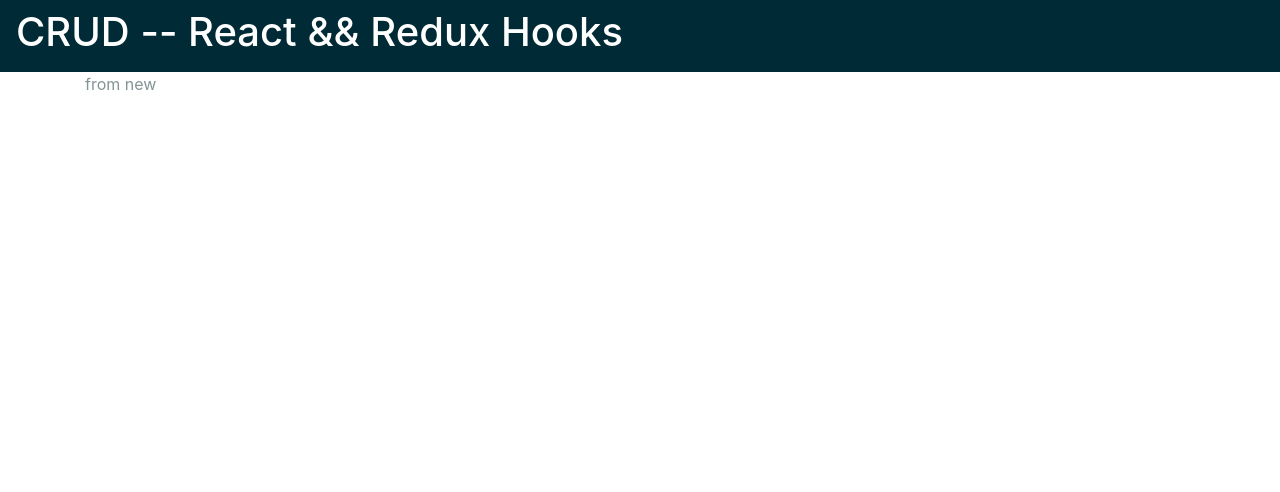
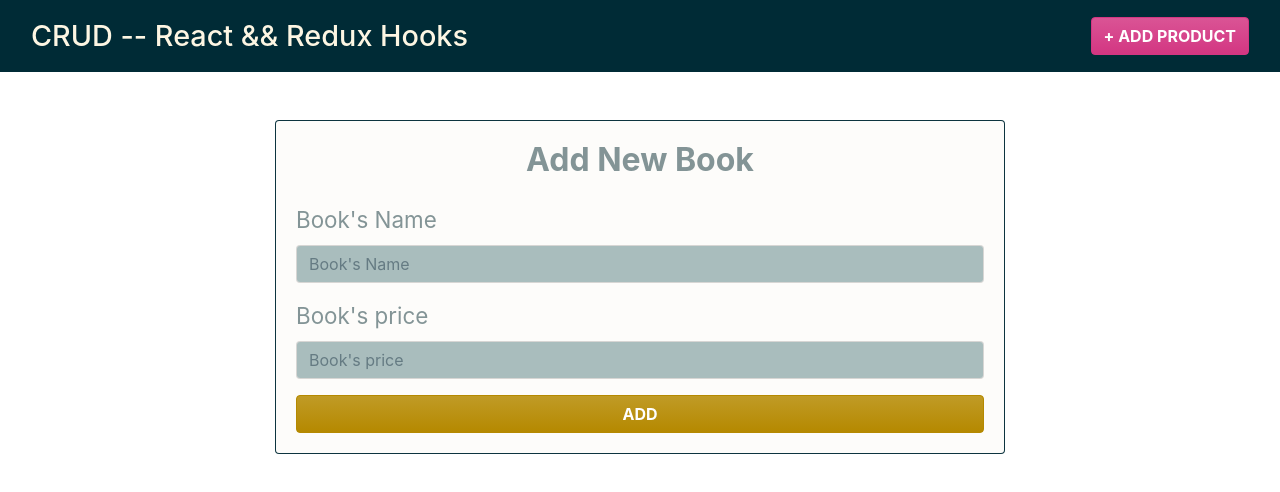
Before and after one commit to fr-me-jim/crud_redux, a React (Create React App) app: page /products/new in a window 1280 px wide. Shown: the top 492 px of the page. Built offline with nearby package versions, Linux system fonts and the light colour scheme.

Commit message:
Products + NewProduct components done

```diff
--- a/src/App.js
+++ b/src/App.js
@@ -21,9 +21,9 @@ function App() {
 
         <div className="container">
           <Switch>
-          <Route exact path="/" component={Products} />
-          <Route exact path="/products/new" component={NewProduct} />
-          <Route exact path="/products/edit/:id" component={EditProduct} />
+          <Route exact path="/" component={ Products } />
+          <Route exact path="/products/new" component={ NewProduct } />
+          <Route exact path="/products/edit/:id" component={ EditProduct } />
 
           </Switch>
         </div>
--- a/src/components/Header.jsx
+++ b/src/components/Header.jsx
@@ -1,12 +1,24 @@
 import React from 'react';
+import { Link } from 'react-router-dom';
 
 
 const Header = () => {
     return (
         <nav className="navbar navbar-expand-lg justify-content-between">
-            <h1>
-                CRUD -- React && Redux Hooks
-            </h1>
+            <div className="container-fluid">
+                <h1>
+                    <Link to={'/'} className="text-light" >
+                        CRUD -- React && Redux Hooks
+                    </Link>
+                </h1>
+
+                <Link
+                    to={'/products/new'}
+                    className="btn btn-danger new-post d-block d-md-inline-block"
+                >
+                    &#43; Add Product
+                </Link>
+            </div>
         </nav>
     );
 }
--- a/src/components/NewProduct.jsx
+++ b/src/components/NewProduct.jsx
@@ -2,7 +2,40 @@ import React from 'react';
 
 const NewProduct = () => {
     return (
-        <p>from new</p>
+        <div className="row justify-content-center mt-5">
+            <div className="col-md-8">
+                <div className="card">
+                    <div className="card-body">
+                        <h2 className="text-center mb-4 font-weight-bold ">Add New Book</h2>
+                        <form>
+                            <div className="form-group">
+                                <label>Book's Name</label>
+                                <input
+                                    type="text"
+                                    className="form-control text-white"
+                                    placeholder="Book's Name"
+                                />
+                            </div>
+
+                            <div className="form-group">
+                                <label>Book's price</label>
+                                <input
+                                    type="text"
+                                    className="form-control text-white"
+                                    placeholder="Book's price"
+                                />
+                            </div>
+
+                            <button
+                                type="submit"
+                                className="btn btn-primary font-weight-bold text-uppercase d-block w-100"
+                            > Add </button>
+                        </form>
+
+                    </div>
+                </div>
+            </div>
+        </div>
     );
 }
 
--- a/src/components/Products.jsx
+++ b/src/components/Products.jsx
@@ -2,7 +2,22 @@ import React from 'react';
 
 const Products = () => {
     return (
-        <p>from products</p>
+        <React.Fragment>
+            <h2 className="text-center my-5">Products List</h2>
+
+            <table className="table table-striped">
+                <thead className="bg-primary table-dark">
+                    <tr align="center">
+                        <th scope="col">Name</th>
+                        <th scope="col">Price</th>
+                        <th scope="col">Actions</th>
+                    </tr>
+                </thead>
+                <tbody>
+
+                </tbody>
+            </table>
+        </React.Fragment>
     );
 }
 
```
